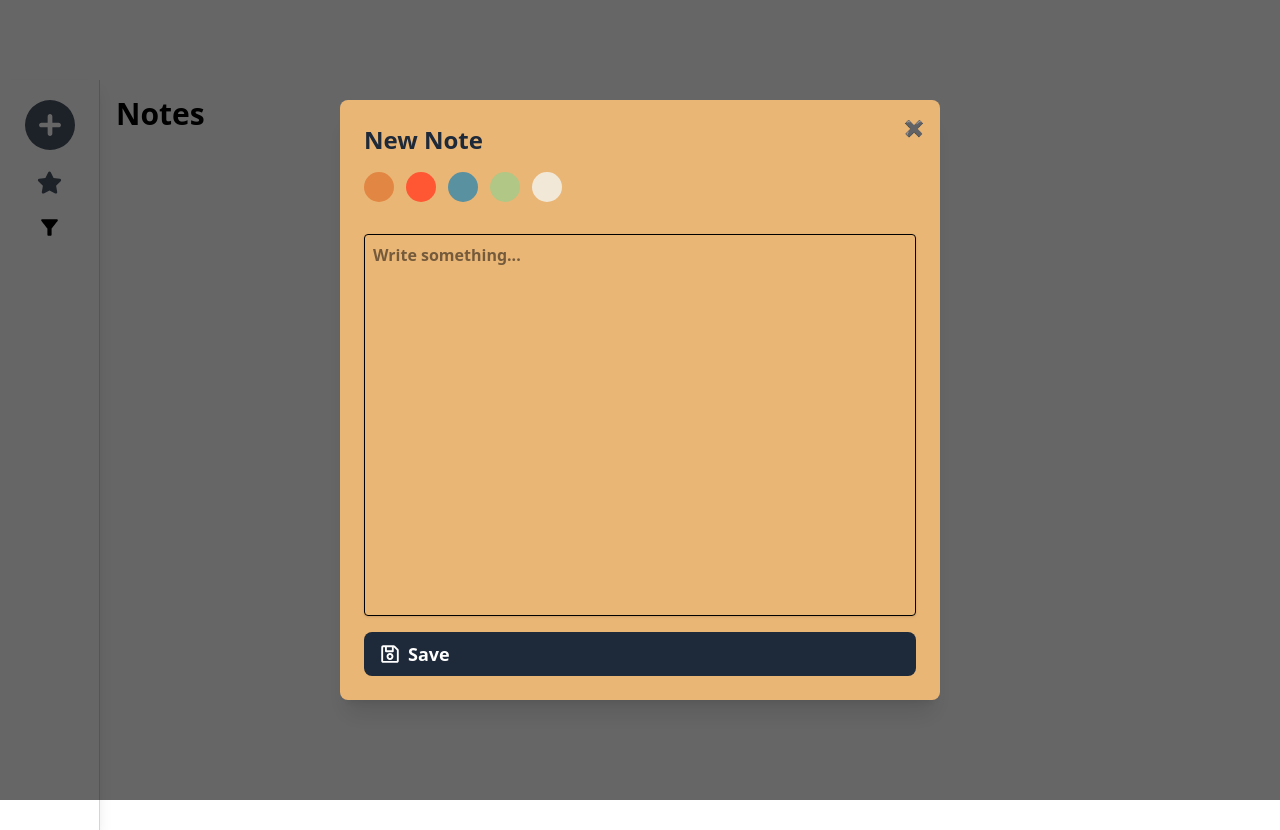
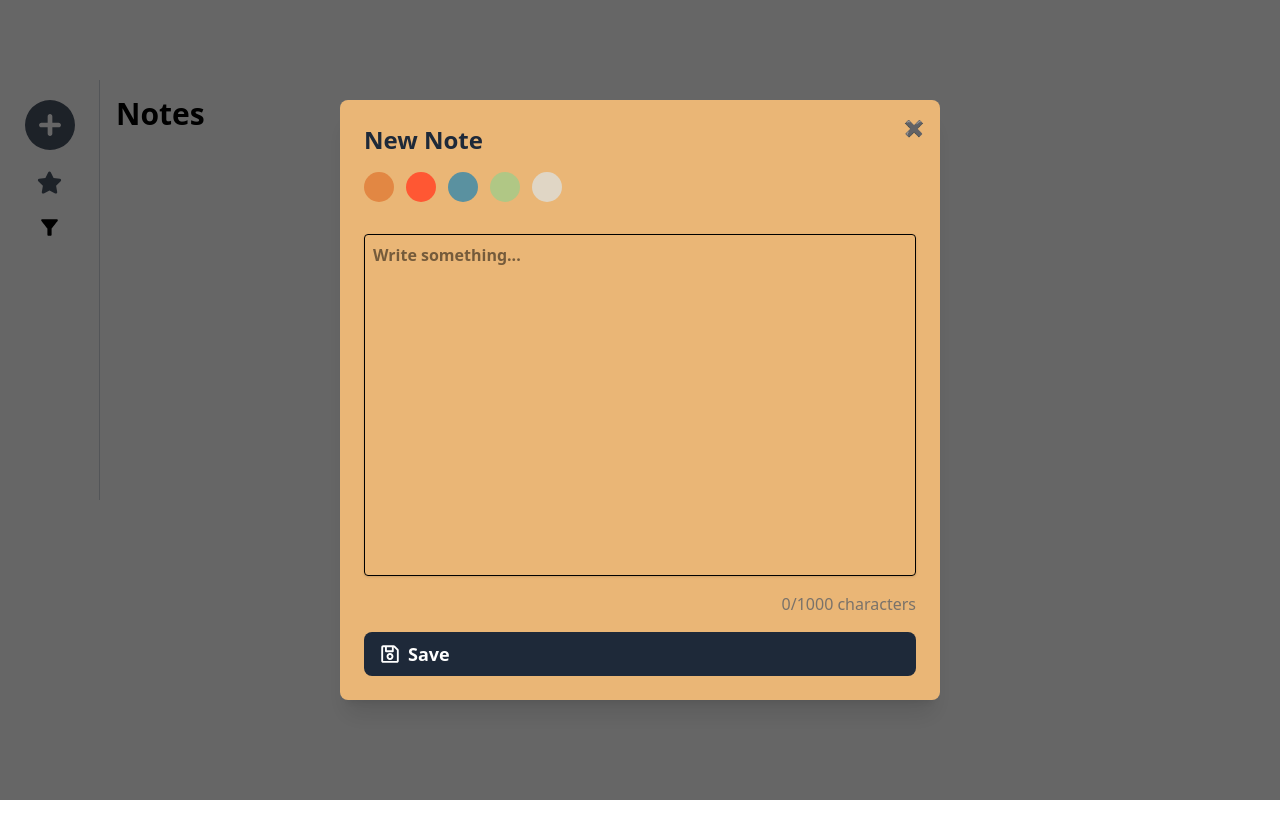
Before and after one commit to sourav2paul3/Note-App, a React (Vite) app in the folder note-app/: page / in a window 1280 px wide. Both pictures are taken after a click on the button 49 px from the left and 125 px from the top of the page. After the commit the page ends 800 px from the top, so only its background shows below. Built offline with nearby package versions, Linux system fonts and the light colour scheme.

Commit message:
added char

```diff
--- a/note-app/src/components/NoteDisplay.tsx
+++ b/note-app/src/components/NoteDisplay.tsx
@@ -64,7 +64,7 @@ const NoteDisplay: React.FC<{ note: NotesType }> = ({ note }) => {
       <div className="flex justify-between items-center gap-4 py-2">
         <span>
           <button className="px-2 cursor-pointer" onClick={handlePin}>
-            <TiPin size={20} fill={note.pin ? "black" : "gray"} />
+            <TiPin size={20} fill={note.pin ? "green" : "gray"} />
           </button>
           <button className="px-2 cursor-pointer" onClick={handleEdit}>
             <MdEdit size={20} />
@@ -81,7 +81,7 @@ const NoteDisplay: React.FC<{ note: NotesType }> = ({ note }) => {
           {new Date(note.date).toLocaleString()}
         </p>
         <button className="px-4 cursor-pointer" onClick={handleStar}>
-          <FaStar size={20} fill={note.star ? "black" : "gray"} />
+          <FaStar size={20} fill={note.star ? "green" : "gray"} />
         </button>
       </div>
     </div>
--- a/note-app/src/components/SideBar.tsx
+++ b/note-app/src/components/SideBar.tsx
@@ -123,7 +123,7 @@ const SideBar = () => {
   return (
     <div className="mt-20 flex">
       {/* Sidebar */}
-      <div className="border-r border-gray-300 w-[100px] h-[750px] flex flex-col items-center py-5 shadow-lg bg-white">
+      <div className="border-r border-gray-300 w-[100px] h-[420px] flex flex-col items-center py-5 bg-white">
         <button
           onClick={handleCreateNote}
           className="cursor-pointer hover:scale-105 transition-transform"
@@ -200,7 +200,7 @@ const SideBar = () => {
             </div>
 
             <div className="flex gap-3">
-              {["#e28743", "#FF5733", "#5a91a0", "#b0c785", "#F2E8D7"].map(
+              {["#e28743", "#FF5733", "#5a91a0", "#b0c785", "#E0D6C5"].map(
                 (col) => (
                   <button
                     key={col}
@@ -218,14 +218,16 @@ const SideBar = () => {
                 )
               )}
             </div>
-
             <textarea
               placeholder="Write something..."
-              className="border rounded p-2 mt-4 h-[70%] w-full resize-none text-black font-semibold shadow-sm focus:ring-2 focus:ring-gray-400"
+              className="border rounded p-2 mt-4 h-[70%] w-full resize-none text-black font-semibold shadow-sm"
               value={note.note}
+              maxLength={1000}
               onChange={(e) => setNote({ ...note, note: e.target.value })}
             />
-
+            <p className="text-right text-gray-600/70 t-0">
+              {note.note.length}/1000 characters
+            </p>
             <button
               className="flex items-center gap-2 cursor-pointer px-4 py-2 bg-gray-800 text-white rounded-lg hover:bg-gray-900 transition"
               onClick={() => saveNote(editPopup ? "Update" : "Save")}
```
